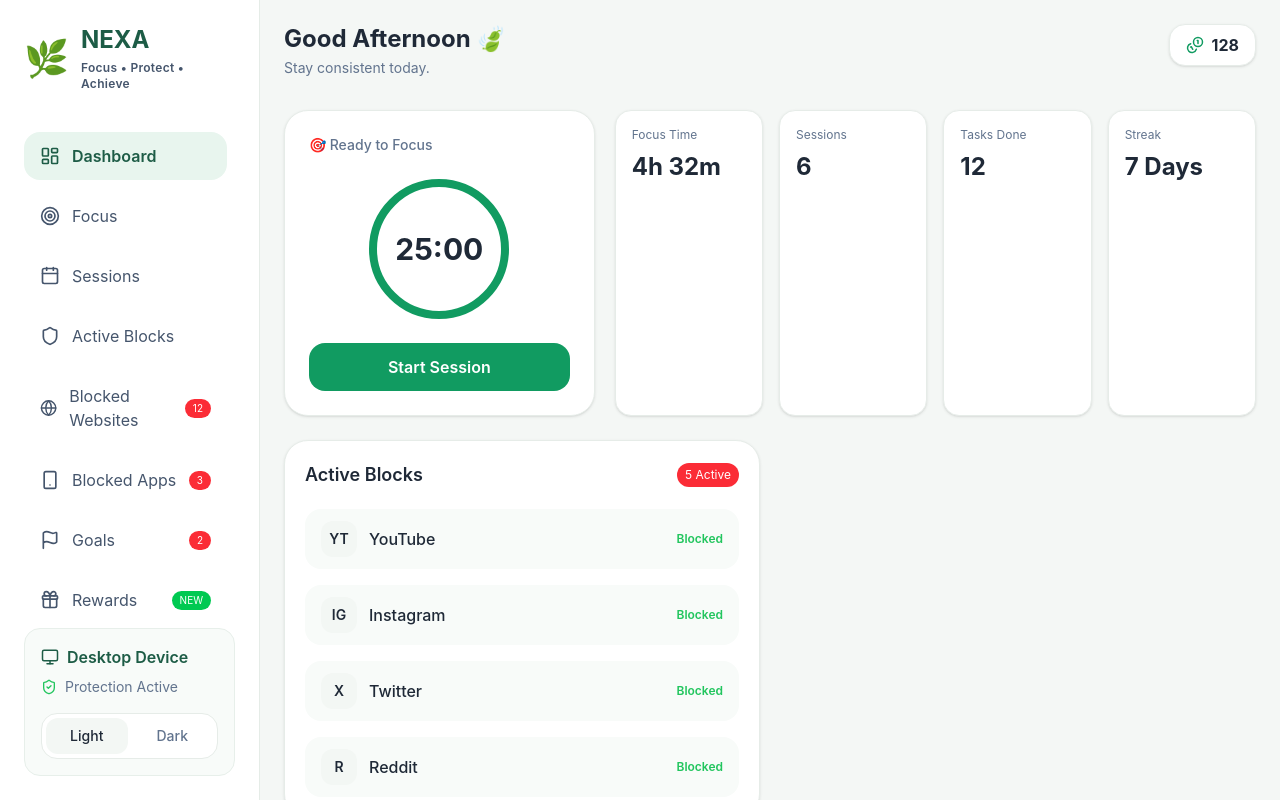
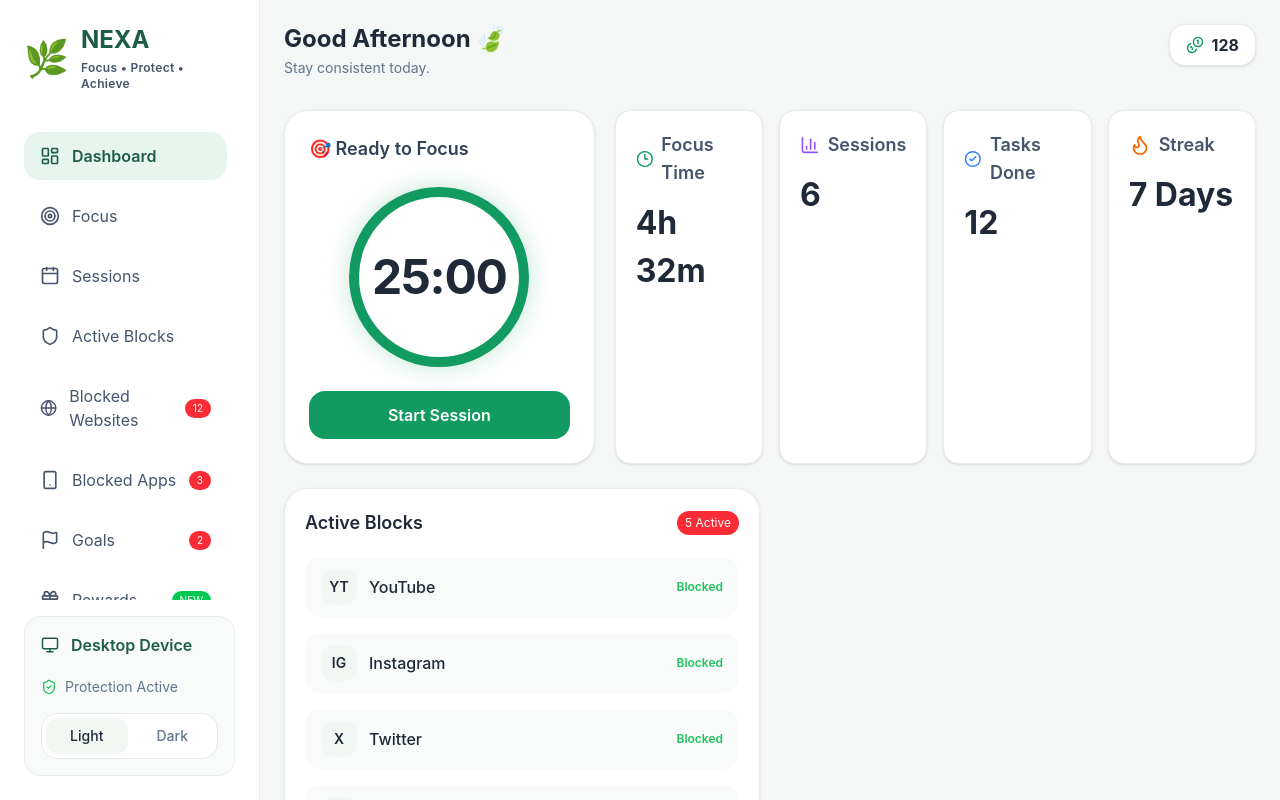
Before and after one commit to Krishna-0105/nexa-distraction-blocker, a React app in the folder frontend/: page /dashboard in a window 1280 px wide. Built offline with nearby package versions, Linux system fonts and the light colour scheme; the HTML template or start-up script is replaced by a standard one.

Commit message:
Improve dashboard UI and add session completion modal foundation

```diff
--- a/frontend/src/dashboard/PomodoroCard.jsx
+++ b/frontend/src/dashboard/PomodoroCard.jsx
@@ -1,4 +1,5 @@
 function PomodoroCard({
+    theme,
     minutes,
     seconds,
     sessionState,
@@ -16,32 +17,62 @@ function PomodoroCard({
     breaksRemaining,
     mode,
     handleEndBreak,
+
 }) {
 
     return (
 
         <div>
             {/* Focus Card */}
-            <div className="bg-white border border-[#e6ece8] rounded-3xl p-6 shadow-sm">
+            <div
+  className={`rounded-3xl p-6 shadow-sm border ${
+    theme === "dark"
+      ? "bg-[#111827] border-[#1f2937]"
+      : "bg-white border-[#e6ece8]"
+  }`}
+>
 
-                <p className="text-sm text-slate-500 font-medium">
+                <div className="flex items-center justify-between">
+
+    <p
+  className={`text-lg font-semibold ${
+    theme === "dark"
+      ? "text-slate-100"
+      : "text-slate-700"
+  }`}
+>
         {sessionState === "idle"
             ? "🎯 Ready to Focus"
             : mode === "break"
                 ? "☕ Break Time"
-                            : "🎯 Current Focus Session"}
+                : "🎯 Focus Session"}
     </p>
+
     {(sessionState === "running" || mode === "break") && (
-                    <p className="mt-2 text-sm text-slate-500">
-                        ☕ Breaks Left: {breaksRemaining}
-                    </p>
+        <span
+  className={`px-4 py-1.5 rounded-full text-sm font-semibold ${
+    theme === "dark"
+      ? "bg-[#1f2937] text-[#34d399]"
+      : "bg-[#ecfdf5] text-[#059669]"
+  }`}
+>
+            ☕ {breaksRemaining} Left
+        </span>
     )}
+
+</div>
 
                 <div className="mt-6 flex items-center justify-center">
 
-                    <div className="w-[140px] h-[140px] rounded-full border-[8px] border-[#119b61] flex items-center justify-center">
+                    <div className="w-[180px] h-[180px] rounded-full border-[10px] border-[#119b61] shadow-[0_0_25px_rgba(17,155,97,0.25)] flex items-center justify-center">
 
-                        <h1 className="text-3xl font-bold text-[#1f2937]">
+                        <h1
+  className={`text-5xl font-bold tracking-tight ${
+    theme === "dark"
+      ? "text-white"
+      : "text-[#1f2937]"
+  }`}
+>
                             {String(minutes).padStart(2, "0")}:
                             {String(seconds).padStart(2, "0")}
                         </h1>
@@ -76,7 +107,9 @@ function PomodoroCard({
                             </button>
                         </div>
                     )}
-                    {sessionState === "running" && mode !== "break" && (
+                    {(sessionState === "running" ||
+  sessionState === "completed") &&
+  mode !== "break" && (
 
                         <div className="flex gap-3">
 
--- /dev/null
+++ b/frontend/src/dashboard/SessionCompleteModal.jsx
@@ -0,0 +1,47 @@
+function SessionCompleteModal({
+  isOpen,
+  onClose,
+  theme,
+}) {
+  if (!isOpen) return null;
+
+  return (
+  <div className="fixed inset-0 z-50 flex items-center justify-center bg-black/70 px-4">
+    <div
+  className={`w-full max-w-3xl rounded-[32px] p-0 overflow-hidden border shadow-2xl ${
+    theme === "dark"
+      ? "bg-[#111827] border-[#1f2937]"
+      : "bg-white border-[#e5e7eb]"
+  }`}
+>
+    <div
+  className={`h-64 flex items-center justify-center ${
+    theme === "dark"
+      ? "bg-[#0f172a]"
+      : "bg-[#f8fafc]"
+  }`}
+>
+  <div className="text-center">
+
+    <div className="text-7xl mb-4">
+      🏔️
+    </div>
+
+    <p
+      className={`text-sm uppercase tracking-[0.3em] ${
+        theme === "dark"
+          ? "text-slate-400"
+          : "text-slate-500"
+      }`}
+    >
+      Inspiration
+    </p>
+
+  </div>
+</div>
+    </div>
+  </div>
+);
+}
+
+export default SessionCompleteModal;
--- a/frontend/src/pages/Dashboard.jsx
+++ b/frontend/src/pages/Dashboard.jsx
@@ -4,6 +4,7 @@ import SessionCategories from "../dashboard/SessionCategories";
 import SessionSetupModal from "../dashboard/SessionSetupModal";
 import usePomodoroTimer from "../hooks/usePomodoroTimer";
 import useBreakManager from "../hooks/useBreakManager";
+
 import {
   Coins,
   Monitor,
@@ -20,6 +21,10 @@ import {
   Settings,
   Home,
   Menu,
+  Clock3,
+
+  CheckCircle2,
+  Flame
 } from "lucide-react";
 import { getDeviceType } from "../utils/device";
 
@@ -28,7 +33,9 @@ import { getDeviceType } from "../utils/device";
 function Dashboard() {
 
   const [deviceType, setDeviceType] = useState(getDeviceType());
-  const [theme, setTheme] = useState("light");
+  const [theme, setTheme] = useState(() => {
+    return localStorage.getItem("nexa-theme") || "light";
+  });
   const [minutes, setMinutes] = useState(25);
   const [seconds, setSeconds] = useState(0);
   const [isRunning, setIsRunning] = useState(false);
@@ -202,6 +209,12 @@ function Dashboard() {
     sessionState,
     focusTime,
   ]);
+  useEffect(() => {
+    localStorage.setItem(
+      "nexa-theme",
+      theme
+    );
+  }, [theme]);
   const sidebarItems = [
     {
       name: "Dashboard",
@@ -390,7 +403,7 @@ function Dashboard() {
             }`}
         >
 
-          <div className="flex items-center gap-2">
+          <div className="flex items-center gap-3 mb-5">
 
             <Monitor
               size={18}
@@ -549,13 +562,23 @@ function Dashboard() {
             <div className="flex items-center gap-3">
 
               {/* Coins */}
-              <div className="bg-white border border-[#e6ece8] px-4 py-2 rounded-2xl shadow-sm">
+              <div
+                className={`px-4 py-2 rounded-2xl shadow-sm border ${theme === "dark"
+                  ? "bg-[#111827] border-[#2a374d]"
+                  : "bg-white border-[#e6ece8]"
+                  }`}
+              >
 
                 <div className="flex items-center gap-2">
 
                   <Coins size={18} className="text-[#119b61]" />
 
-                  <span className="font-bold text-[#1f2937]">
+                  <span
+                    className={`font-bold ${theme === "dark"
+                      ? "text-white"
+                      : "text-[#1f2937]"
+                      }`}
+                  >
                     128
                   </span>
 
@@ -573,7 +596,13 @@ function Dashboard() {
 
             <div className="bg-white border border-[#e6ece8] px-5 py-3 rounded-2xl shadow-sm">
 
-              <p className="text-xs text-slate-500">
+              <p
+  className={`text-xs ${
+    theme === "dark"
+      ? "text-slate-400"
+      : "text-slate-500"
+  }`}
+>
                 Coins
               </p>
 
@@ -596,6 +625,7 @@ function Dashboard() {
 
 
           <PomodoroCard
+            theme={theme}
             minutes={minutes}
             seconds={seconds}
             sessionState={sessionState}
@@ -617,49 +647,146 @@ function Dashboard() {
           {/* Stats Cards */}
           <div className="xl:col-span-2 grid grid-cols-2 md:grid-cols-4 gap-4">
 
-            <div className="bg-white border border-[#e6ece8] rounded-2xl p-4 shadow-sm">
+            <div
+              className={`rounded-2xl p-5 shadow-sm hover:shadow-md transition-all border ${theme === "dark"
+                ? "bg-[#111827] border-[#1f2937]"
+                : "bg-white border-[#e6ece8]"
+                }`}
+            >
 
-              <p className="text-xs text-slate-500">
+              <div className="flex items-center gap-2">
+
+                <Clock3
+                  size={22}
+                  className="text-[#119b61]"
+                />
+
+                <p
+                  className={`text-lg font-semibold ${theme === "dark"
+                    ? "text-slate-300"
+                    : "text-slate-600"
+                    }`}
+                >
                   Focus Time
                 </p>
 
-              <h2 className="text-2xl font-bold mt-2 text-[#1f2937]">
+              </div>
+
+              <h2
+                className={`text-[32px] font-bold mt-3 ${theme === "dark"
+                  ? "text-white"
+                  : "text-[#1f2937]"
+                  }`}
+              >
                 4h 32m
               </h2>
 
             </div>
 
-            <div className="bg-white border border-[#e6ece8] rounded-2xl p-4 shadow-sm">
+            <div
+              className={`rounded-2xl p-5 shadow-sm border ${theme === "dark"
+                ? "bg-[#111827] border-[#1f2937]"
+                : "bg-white border-[#e6ece8]"
+                }`}
+            >
 
-              <p className="text-xs text-slate-500">
+              <div className="flex items-center gap-2">
+
+                <BarChart3
+                  size={22}
+                  className="text-violet-500"
+                />
+
+                <p
+                  className={`text-lg font-semibold ${theme === "dark"
+                    ? "text-slate-300"
+                    : "text-slate-600"
+                    }`}
+                >
                   Sessions
                 </p>
+              </div>
 
-              <h2 className="text-2xl font-bold mt-2 text-[#1f2937]">
+              <h2
+                className={`text-[32px] font-bold mt-3 ${theme === "dark"
+                  ? "text-white"
+                  : "text-[#1f2937]"
+                  }`}
+              >
                 6
               </h2>
 
             </div>
 
-            <div className="bg-white border border-[#e6ece8] rounded-2xl p-4 shadow-sm">
+            <div
+              className={`rounded-2xl p-5 shadow-sm border ${theme === "dark"
+                ? "bg-[#111827] border-[#1f2937]"
+                : "bg-white border-[#e6ece8]"
+                }`}
+            >
 
-              <p className="text-xs text-slate-500">
+              <div className="flex items-center gap-2">
+
+  <CheckCircle2
+    size={22}
+    className="text-blue-500"
+  />
+
+  <p
+    className={`text-lg font-semibold ${
+      theme === "dark"
+        ? "text-slate-300"
+        : "text-slate-600"
+    }`}
+  >
     Tasks Done
   </p>
 
-              <h2 className="text-2xl font-bold mt-2 text-[#1f2937]">
+</div>
+
+              <h2
+                className={`text-[32px] font-bold mt-3 ${theme === "dark"
+                  ? "text-white"
+                  : "text-[#1f2937]"
+                  }`}
+              >
                 12
               </h2>
 
             </div>
 
-            <div className="bg-white border border-[#e6ece8] rounded-2xl p-4 shadow-sm">
+            <div
+              className={`rounded-2xl p-5 shadow-sm border ${theme === "dark"
+                ? "bg-[#111827] border-[#1f2937]"
+                : "bg-white border-[#e6ece8]"
+                }`}
+            >
 
-              <p className="text-xs text-slate-500">
+              <div className="flex items-center gap-2">
+
+  <Flame
+    size={22}
+    className="text-orange-500"
+  />
+
+  <p
+    className={`text-lg font-semibold ${
+      theme === "dark"
+        ? "text-slate-300"
+        : "text-slate-600"
+    }`}
+  >
     Streak
   </p>
 
-              <h2 className="text-2xl font-bold mt-2 text-[#1f2937]">
+</div>
+
+              <h2
+                className={`text-[32px] font-bold mt-3 ${theme === "dark"
+                  ? "text-white"
+                  : "text-[#1f2937]"
+                  }`}
+              >
                 7 Days
               </h2>
 
```
Lines whose indentation alone changed are shown as unchanged.
